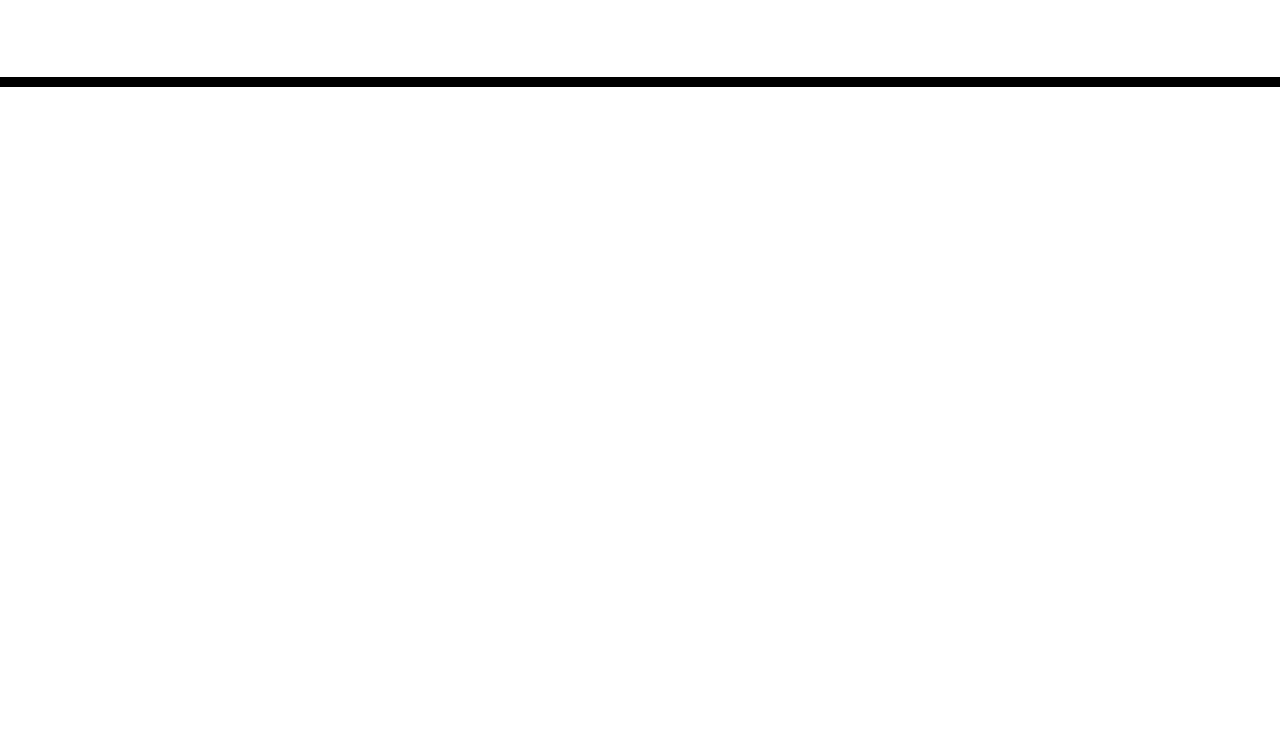
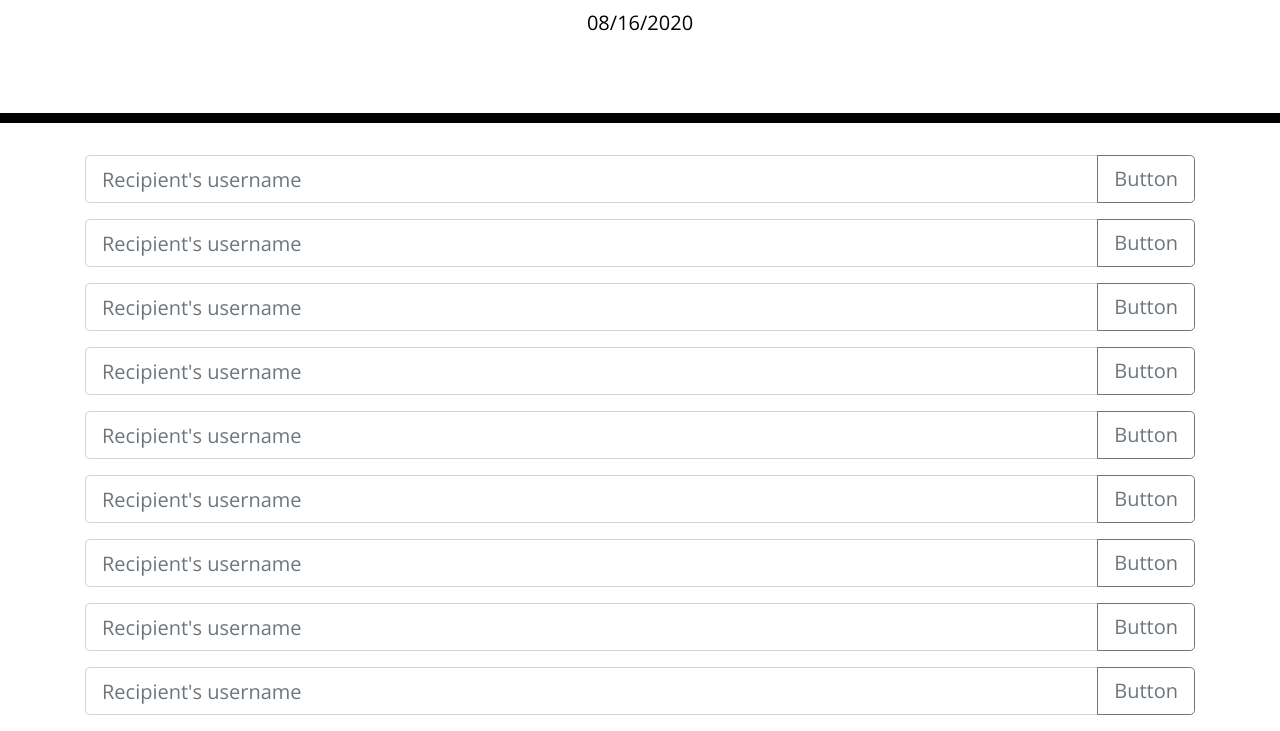
Before and after one commit to JJessee1371/day-planner-application, a plain HTML site: page index.html in a window 1280 px wide. Shown: the part 181-912 px from the top of the page. Before the commit the page ends 800 px from the top, so only its background shows below. Drawn offline with nearby package versions, Linux system fonts and the light colour scheme.

Commit message:
Date displays at top of page and began setting up hour blocks for the user.

```diff
--- a/index.html
+++ b/index.html
@@ -30,9 +30,71 @@
     </header>
     <div class="container">
       <!-- Timeblocks go here -->
-    </div>
+      <div class="input-group input-group-lg mb-3">
+        <input type="text" class="form-control" placeholder="Recipient's username" aria-label="Recipient's username" aria-describedby="button-addon2">
+        <div class="input-group-append">
+          <button class="btn btn-outline-secondary" type="button" id="button-addon2">Button</button>
+        </div>
+      </div>
+
+      <div class="input-group input-group-lg  mb-3">
+        <input type="text" class="form-control" placeholder="Recipient's username" aria-label="Recipient's username" aria-describedby="button-addon2">
+        <div class="input-group-append">
+          <button class="btn btn-outline-secondary" type="button" id="button-addon2">Button</button>
+        </div>
+      </div>
+
+      <div class="input-group input-group-lg  mb-3">
+        <input type="text" class="form-control" placeholder="Recipient's username" aria-label="Recipient's username" aria-describedby="button-addon2">
+        <div class="input-group-append">
+          <button class="btn btn-outline-secondary" type="button" id="button-addon2">Button</button>
+        </div>
+      </div>
+
+      <div class="input-group input-group-lg  mb-3">
+        <input type="text" class="form-control" placeholder="Recipient's username" aria-label="Recipient's username" aria-describedby="button-addon2">
+        <div class="input-group-append">
+          <button class="btn btn-outline-secondary" type="button" id="button-addon2">Button</button>
+        </div>
+      </div>
+
+      <div class="input-group input-group-lg  mb-3">
+        <input type="text" class="form-control" placeholder="Recipient's username" aria-label="Recipient's username" aria-describedby="button-addon2">
+        <div class="input-group-append">
+          <button class="btn btn-outline-secondary" type="button" id="button-addon2">Button</button>
+        </div>
+      </div>
+
+      <div class="input-group input-group-lg  mb-3">
+        <input type="text" class="form-control" placeholder="Recipient's username" aria-label="Recipient's username" aria-describedby="button-addon2">
+        <div class="input-group-append">
+          <button class="btn btn-outline-secondary" type="button" id="button-addon2">Button</button>
+        </div>
+      </div>
+
+      <div class="input-group input-group-lg  mb-3">
+        <input type="text" class="form-control" placeholder="Recipient's username" aria-label="Recipient's username" aria-describedby="button-addon2">
+        <div class="input-group-append">
+          <button class="btn btn-outline-secondary" type="button" id="button-addon2">Button</button>
+        </div>
+      </div>
+
+      <div class="input-group input-group-lg  mb-3">
+        <input type="text" class="form-control" placeholder="Recipient's username" aria-label="Recipient's username" aria-describedby="button-addon2">
+        <div class="input-group-append">
+          <button class="btn btn-outline-secondary" type="button" id="button-addon2">Button</button>
+        </div>
+      </div>
+
+      <div class="input-group input-group-lg  mb-3">
+        <input type="text" class="form-control" placeholder="Recipient's username" aria-label="Recipient's username" aria-describedby="button-addon2">
+        <div class="input-group-append">
+          <button class="btn btn-outline-secondary" type="button" id="button-addon2">Button</button>
+        </div>
+      </div>
 
     <script src="https://code.jquery.com/jquery-3.4.1.min.js"></script>
     <script src="https://cdnjs.cloudflare.com/ajax/libs/moment.js/2.24.0/moment.min.js"></script>
+    <script src="index.js"></script>
   </body>
 </html>
--- a/index.js
+++ b/index.js
@@ -0,0 +1,6 @@
+let dateDis = $('#currentDay');
+console.log('sanitycheck');
+
+
+let now = moment().format("MM/DD/YYYY");
+dateDis.text(now);
```
